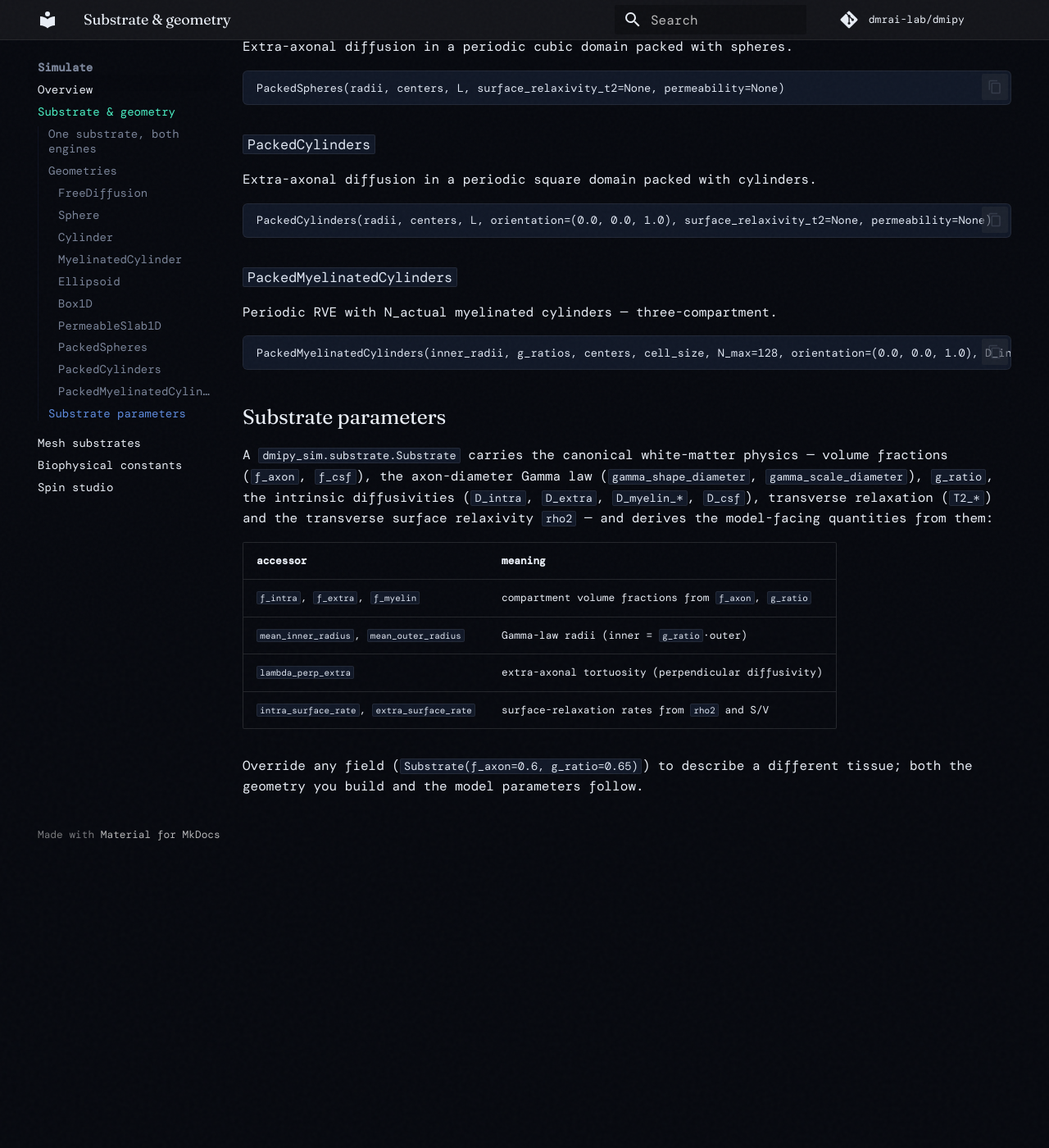
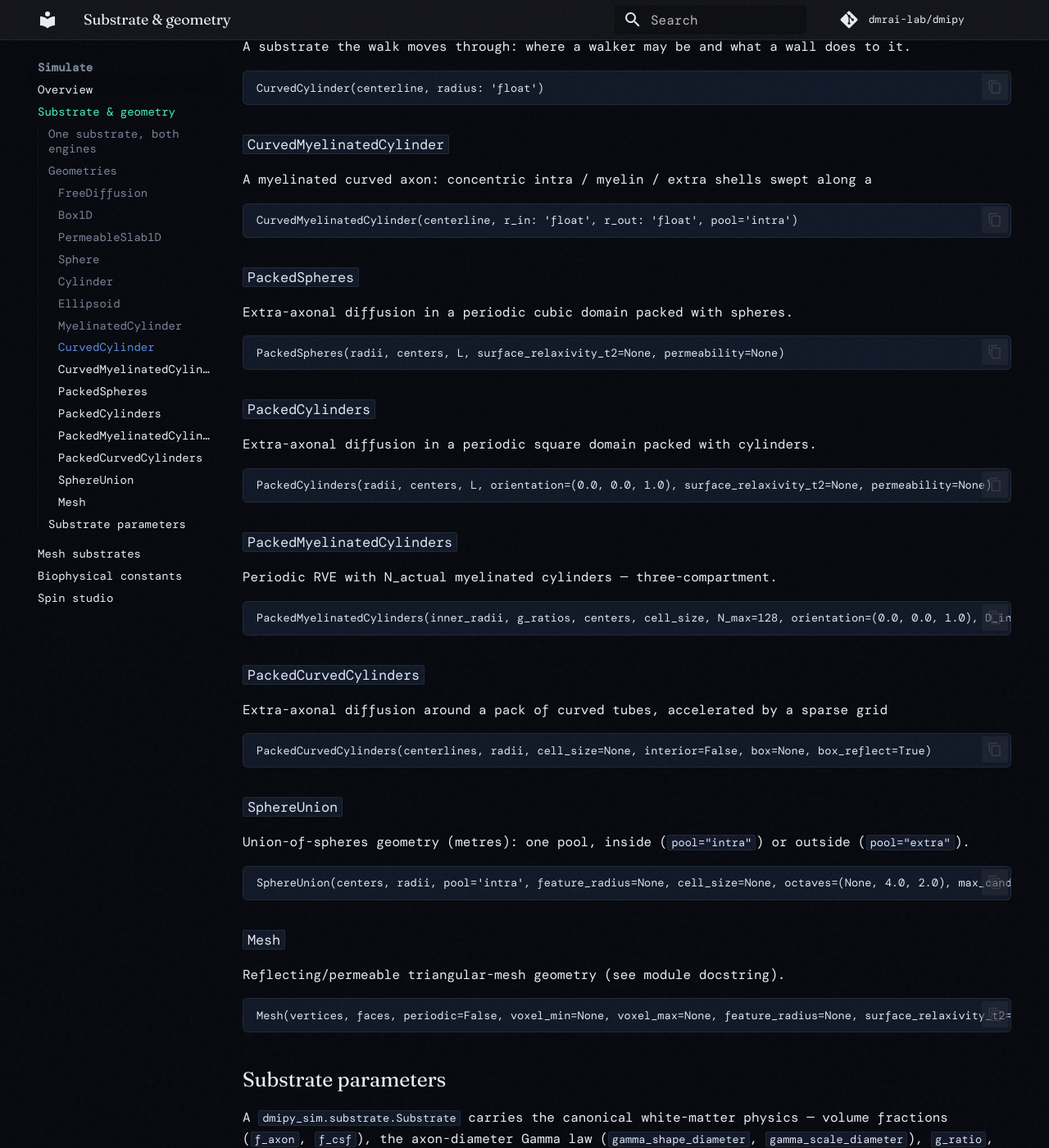
Before and after one commit to dmrai-lab/dmipy, an MkDocs documentation site: the page built from docs/substrate.md, in a window 1280 px wide and 1400 px high, scrolled down 2659 px. Shown: the whole window at 82% size. Built offline with MkDocs 1.6.1 and Material for MkDocs 9.7.7, drawn with Linux system fonts in a browser that asks for light colours; some web fonts are replaced; comment, search, counter and statistics services are not loaded; before the commit the page ends 3699 px from its top, so only the background shows below that; some of the changed text lies outside the part shown.

Commit message:
docs: the substrate page lists every Geometry dmipy-sim exports (curved cylinders, sphere union, mesh were missing)
The generator carried its own list of ten names; it now introspects the Geometry subclasses.

Co-Authored-By: Claude Fable 5.1 <noreply@anthropic.com>

````diff
--- a/docs/substrate.md
+++ b/docs/substrate.md
@@ -52,6 +52,22 @@ Unbounded free diffusion — walkers move without any reflection.
 FreeDiffusion(*args, **kwargs)
 ```
 
+### `Box1D`
+
+1D reflecting slab with walls at x=0 and x=length.
+
+```text
+Box1D(length: float, surface_relaxivity_t2=None)
+```
+
+### `PermeableSlab1D`
+
+Closed 1-D two-compartment slab: a permeable membrane at x=L/2 with reflecting
+
+```text
+PermeableSlab1D(length, permeability, surface_relaxivity_t2=None)
+```
+
 ### `Sphere`
 
 Reflecting sphere of given radius centred at the origin.
@@ -68,6 +84,14 @@ Reflecting infinite cylinder of given radius and orientation.
 Cylinder(radius: float, orientation, surface_relaxivity_t2=None, permeability=None)
 ```
 
+### `Ellipsoid`
+
+Reflecting axis-aligned ellipsoid with semi-axes (a, b, c) along (x, y, z).
+
+```text
+Ellipsoid(semiaxes, surface_relaxivity_t2=None, permeability=None)
+```
+
 ### `MyelinatedCylinder`
 
 Three-compartment myelinated cylinder: intra-axonal, myelin sheath, extra-axonal.
@@ -76,28 +100,20 @@ Three-compartment myelinated cylinder: intra-axonal, myelin sheath, extra-axonal
 MyelinatedCylinder(inner_radius, outer_radius, orientation, D_intra, D_extra, D_myelin=0.0, kappa_inner=None, kappa_outer=None, T2_intra=None, T2_myelin=None, T2_extra=None, water_fractions=None, compartments=None)
 ```
 
-### `Ellipsoid`
+### `CurvedCylinder`
 
-Reflecting axis-aligned ellipsoid with semi-axes (a, b, c) along (x, y, z).
+A substrate the walk moves through: where a walker may be and what a wall does to it.
 
 ```text
-Ellipsoid(semiaxes, surface_relaxivity_t2=None, permeability=None)
+CurvedCylinder(centerline, radius: 'float')
 ```
 
-### `Box1D`
+### `CurvedMyelinatedCylinder`
 
-1D reflecting slab with walls at x=0 and x=length.
+A myelinated curved axon: concentric intra / myelin / extra shells swept along a
 
 ```text
-Box1D(length: float, surface_relaxivity_t2=None)
-```
-
-### `PermeableSlab1D`
-
-Closed 1-D two-compartment slab: a permeable membrane at x=L/2 with reflecting
-
-```text
-PermeableSlab1D(length, permeability, surface_relaxivity_t2=None)
+CurvedMyelinatedCylinder(centerline, r_in: 'float', r_out: 'float', pool='intra')
 ```
 
 ### `PackedSpheres`
@@ -124,6 +140,30 @@ Periodic RVE with N_actual myelinated cylinders — three-compartment.
 PackedMyelinatedCylinders(inner_radii, g_ratios, centers, cell_size, N_max=128, orientation=(0.0, 0.0, 1.0), D_intra=2e-09, D_myelin=0.0, D_extra=2e-09, T2_intra=None, T2_myelin=None, T2_extra=None, kappa_inner=0.0, kappa_outer=0.0, rho_inner=0.0, rho_outer=0.0, compartments=None)
 ```
 
+### `PackedCurvedCylinders`
+
+Extra-axonal diffusion around a pack of curved tubes, accelerated by a sparse grid
+
+```text
+PackedCurvedCylinders(centerlines, radii, cell_size=None, interior=False, box=None, box_reflect=True)
+```
+
+### `SphereUnion`
+
+Union-of-spheres geometry (metres): one pool, inside (``pool="intra"``) or outside (``pool="extra"``).
+
+```text
+SphereUnion(centers, radii, pool='intra', feature_radius=None, cell_size=None, octaves=(None, 4.0, 2.0), max_candidates=8192, max_bytes=2000000000.0, surface_relaxivity_t2=None, max_bounces=4, box=None, box_reflect=True)
+```
+
+### `Mesh`
+
+Reflecting/permeable triangular-mesh geometry (see module docstring).
+
+```text
+Mesh(vertices, faces, periodic=False, voxel_min=None, voxel_max=None, feature_radius=None, surface_relaxivity_t2=None, permeability=None, compartments=None, intra=None, extra=None, orientation=None, R=None, cell_size=None, cap=None, max_bounces=None, pool='intra', reject_escape=True, box_reflect=True, adaptive_nudge=False)
+```
+
 ## Substrate parameters
 
 A `dmipy_sim.substrate.Substrate` carries the canonical white-matter physics — volume fractions (`f_axon`, `f_csf`), the axon-diameter Gamma law (`gamma_shape_diameter`, `gamma_scale_diameter`), `g_ratio`, the intrinsic diffusivities (`D_intra`, `D_extra`, `D_myelin_*`, `D_csf`), transverse relaxation (`T2_*`) and the transverse surface relaxivity `rho2` — and derives the model-facing quantities from them:
````
Also changed, not shown: 1 other file.
